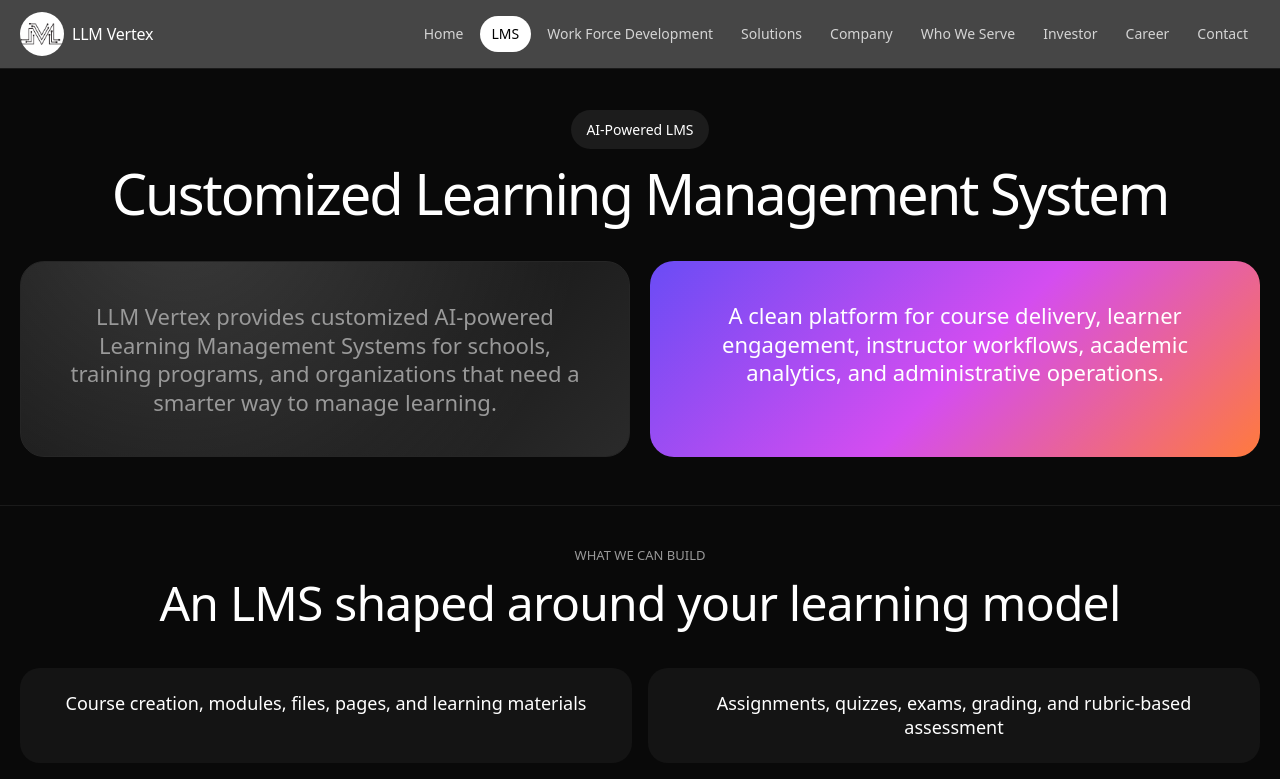
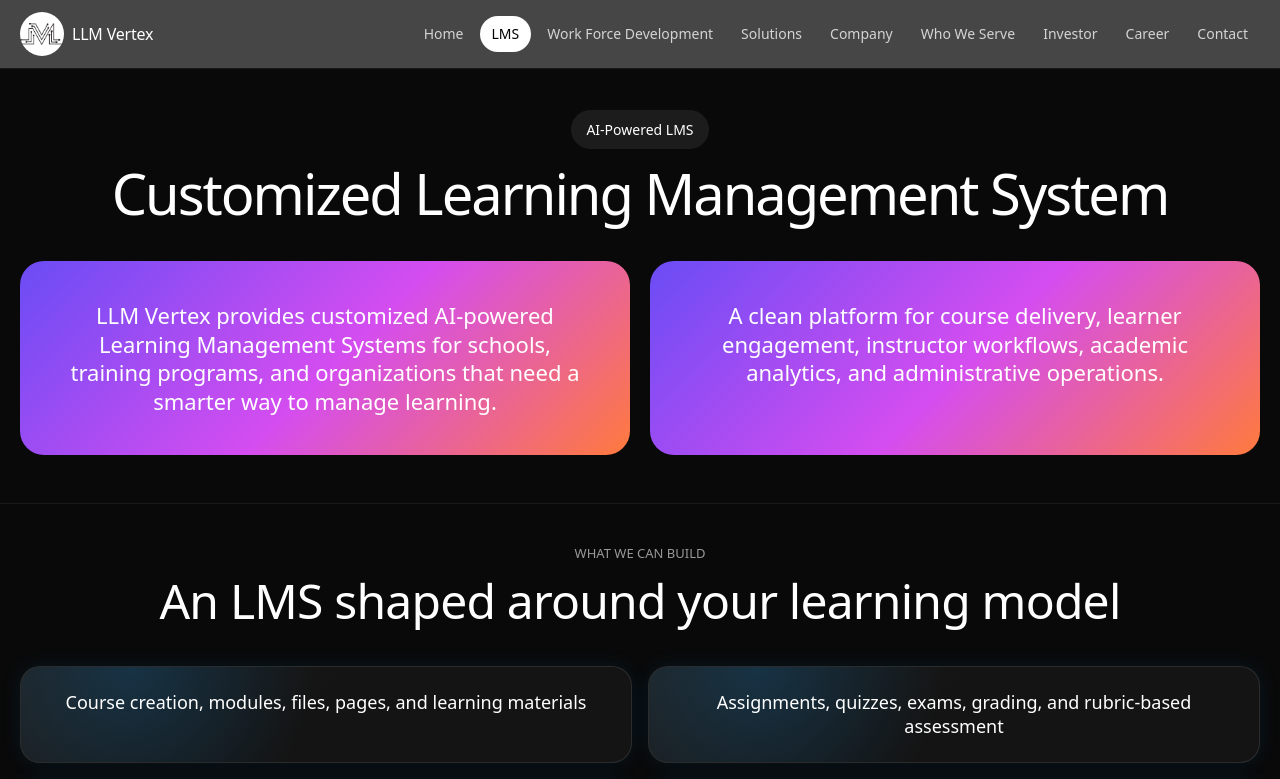
Before and after one commit to jualam/LLM_Vertex, a React (Vite) app: page /learning-management-system in a window 1280 px wide. Shown: the top 779 px of the page. Built offline with nearby package versions, Linux system fonts and the light colour scheme.

Commit message:
LMS update

```diff
--- a/src/pages/LearningManagementSystem.jsx
+++ b/src/pages/LearningManagementSystem.jsx
@@ -59,8 +59,8 @@
           animate="show"
           className="mt-10 grid gap-5 md:grid-cols-2"
         >
-          <div className="lms-charcoal-card lms-soft-bounce rounded-[24px] border border-[#262626] p-8 text-center transition-transform will-change-transform md:p-10">
-            <p className="text-[22px] leading-[1.3] text-[#999999]">
+          <div className="lms-soft-bounce rounded-[24px] bg-[linear-gradient(135deg,#6a4cf5_0%,#d44df0_52%,#ff7a3d_100%)] p-8 text-center transition-transform will-change-transform md:p-10">
+            <p className="text-[22px] leading-[1.3] text-white">
               LLM Vertex provides customized AI-powered Learning Management Systems for schools,
               training programs, and organizations that need a smarter way to manage learning.
             </p>
@@ -98,9 +98,9 @@
                 initial="hidden"
                 whileInView="show"
                 viewport={{ once: true, amount: 0.25 }}
-                className="rounded-[20px] bg-[#141414] p-6 text-center text-[18px] leading-[1.3] text-white"
+                className="relative overflow-hidden rounded-[20px] border border-white/10 bg-[#141414] p-6 text-center text-[18px] leading-[1.3] text-white shadow-[0_0_20px_rgba(0,153,255,0.1)] before:pointer-events-none before:absolute before:inset-0 before:bg-[radial-gradient(circle_at_18%_0%,rgba(0,153,255,.18),transparent_36%),linear-gradient(135deg,rgba(255,255,255,.05),transparent_48%)] before:content-['']"
               >
-                {feature}
+                <span className="relative z-10">{feature}</span>
               </Motion.div>
             ))}
           </div>
```
